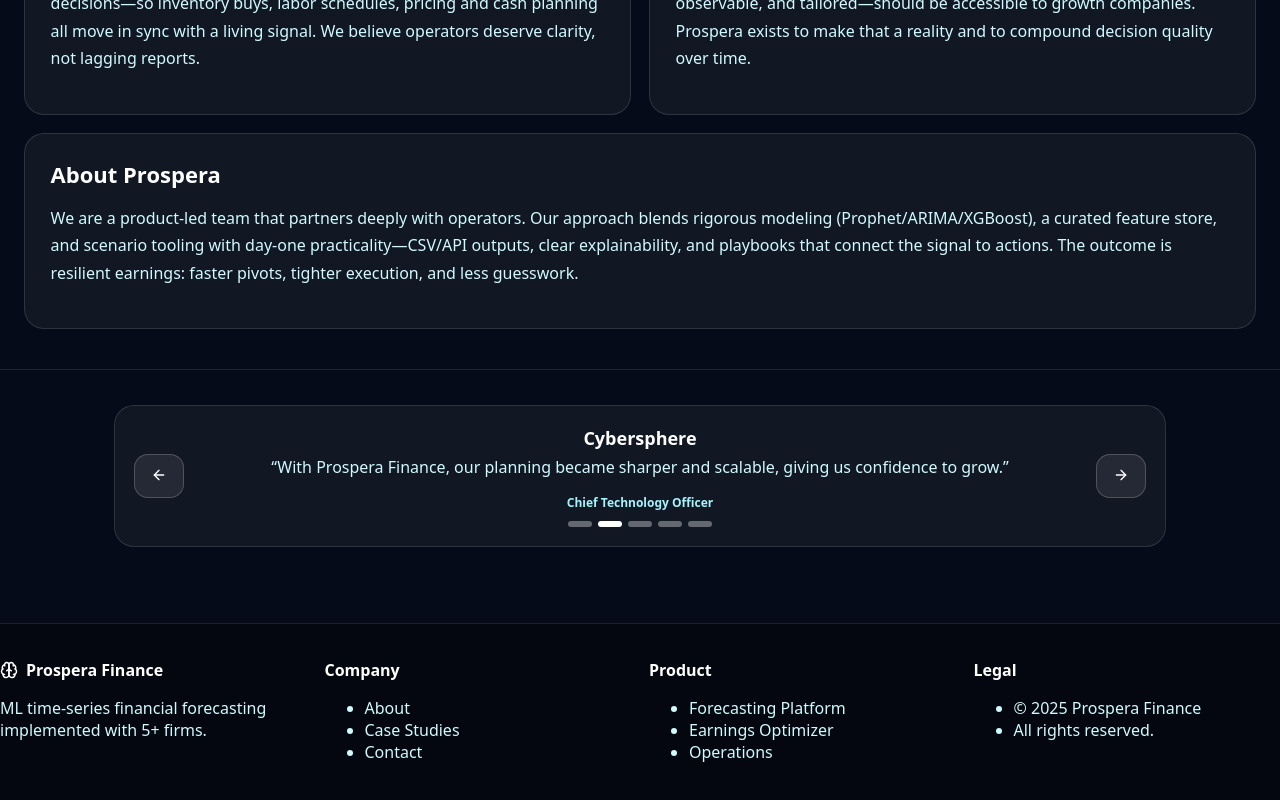
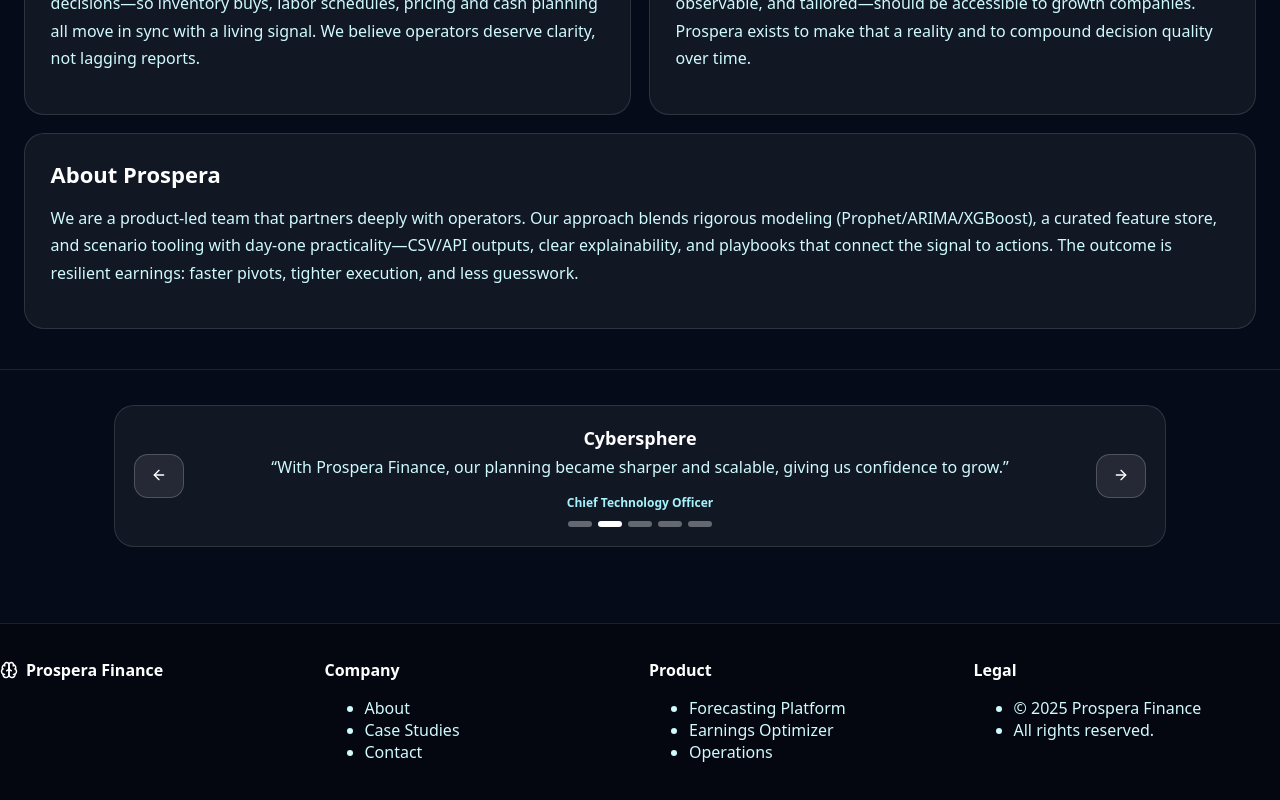
Before and after one commit to aksharkoth/Prospera-Finance-Final-Site, a React (Vite) app: page / in a window 1280 px wide. Shown: the part 1214-2014 px from the top of the page. Built offline with nearby package versions, Linux system fonts and the light colour scheme.

Commit message:
Update App.tsx

```diff
--- a/src/App.tsx
+++ b/src/App.tsx
@@ -579,7 +579,7 @@
       <div className="container" style={{display:'grid', gridTemplateColumns:'repeat(4,minmax(0,1fr))', gap:18, padding:'2.2rem 0'}}>
         <div>
           <div style={{display:'flex',gap:8,alignItems:'center',fontWeight:900}}><Brain size={18}/>Prospera Finance</div>
-          <p style={{color:'#cffafe'}}>ML time-series financial forecasting implemented with 5+ firms.</p>
+          <p style={{color:'#cffafe'}}> </p>
         </div>
         <div>
           <div style={{fontWeight:900, marginBottom:8}}>Company</div>
```
